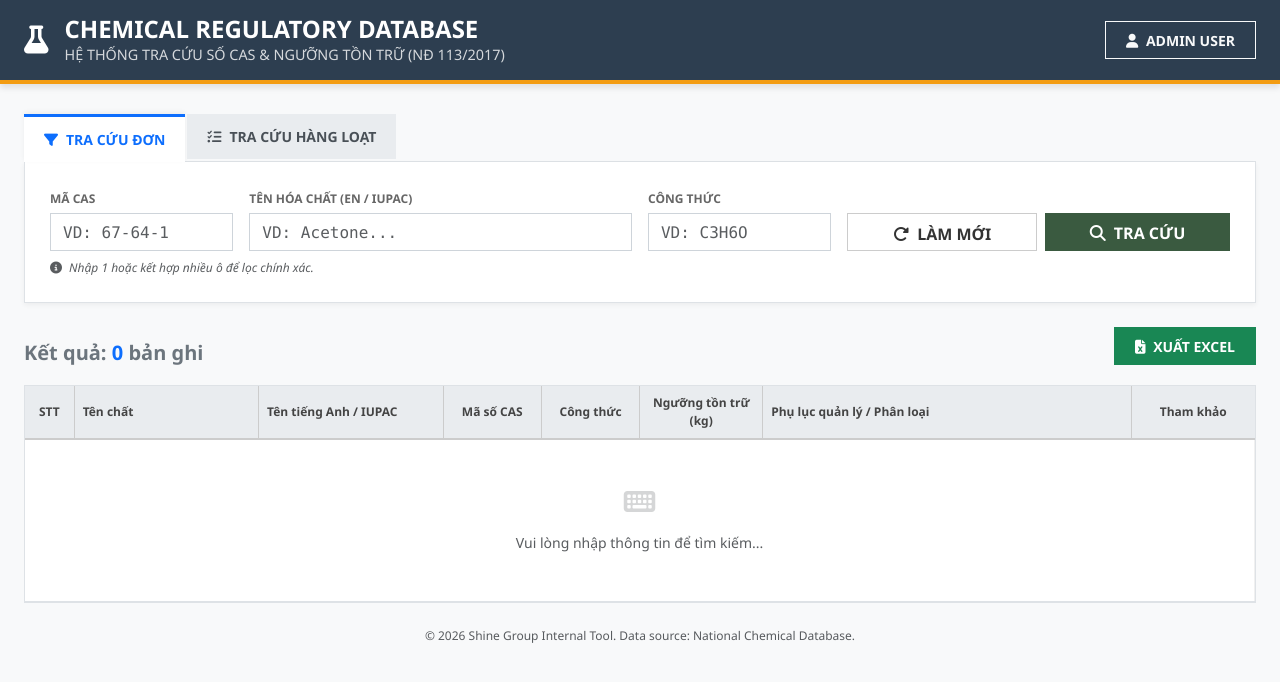
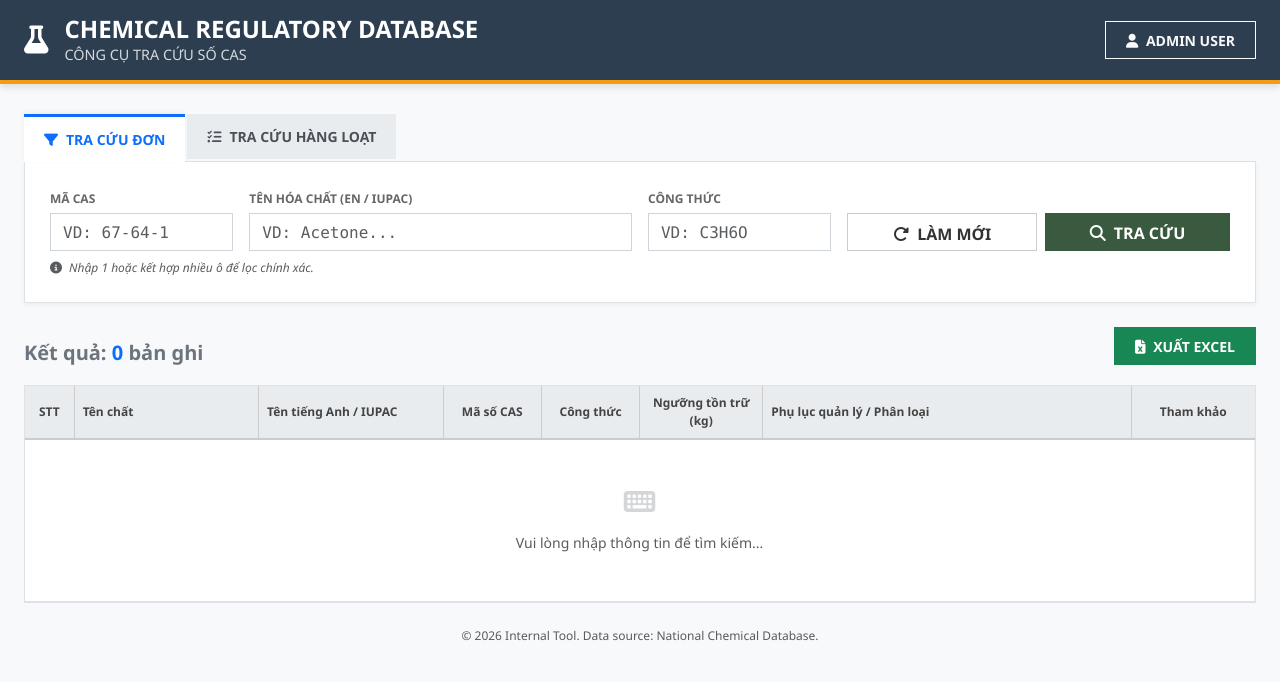
Before and after one commit to nthithanhnhi01-rgb/sgusagbuciwsgbuiws, a Flask app: page / in a window 1280 px wide. Shown: the top 682 px of the page. Run offline with Flask 3, Linux system fonts and the light colour scheme; a user stored in the database is signed in.

Commit message:
Add files via upload

```diff
--- a/templates/index.html
+++ b/templates/index.html
@@ -61,7 +61,7 @@
                 <i class="fa-solid fa-flask fa-2x"></i>
                 <div>
                     <h1 class="header-title">Chemical Regulatory Database</h1>
-                    <div class="header-subtitle">Hệ thống tra cứu số CAS & Ngưỡng tồn trữ (NĐ 113/2017)</div>
+                    <div class="header-subtitle">CÔNG CỤ TRA CỨU SỐ CAS</div>
                 </div>
             </div>
             <div>
@@ -165,7 +165,7 @@
         </div>
 
         <div class="text-center mt-4 mb-5 text-muted" style="font-size: 12px;">
-            © 2026 Shine Group Internal Tool. Data source: National Chemical Database.
+            © 2026 Internal Tool. Data source: National Chemical Database.
         </div>
 
     </div>
```
